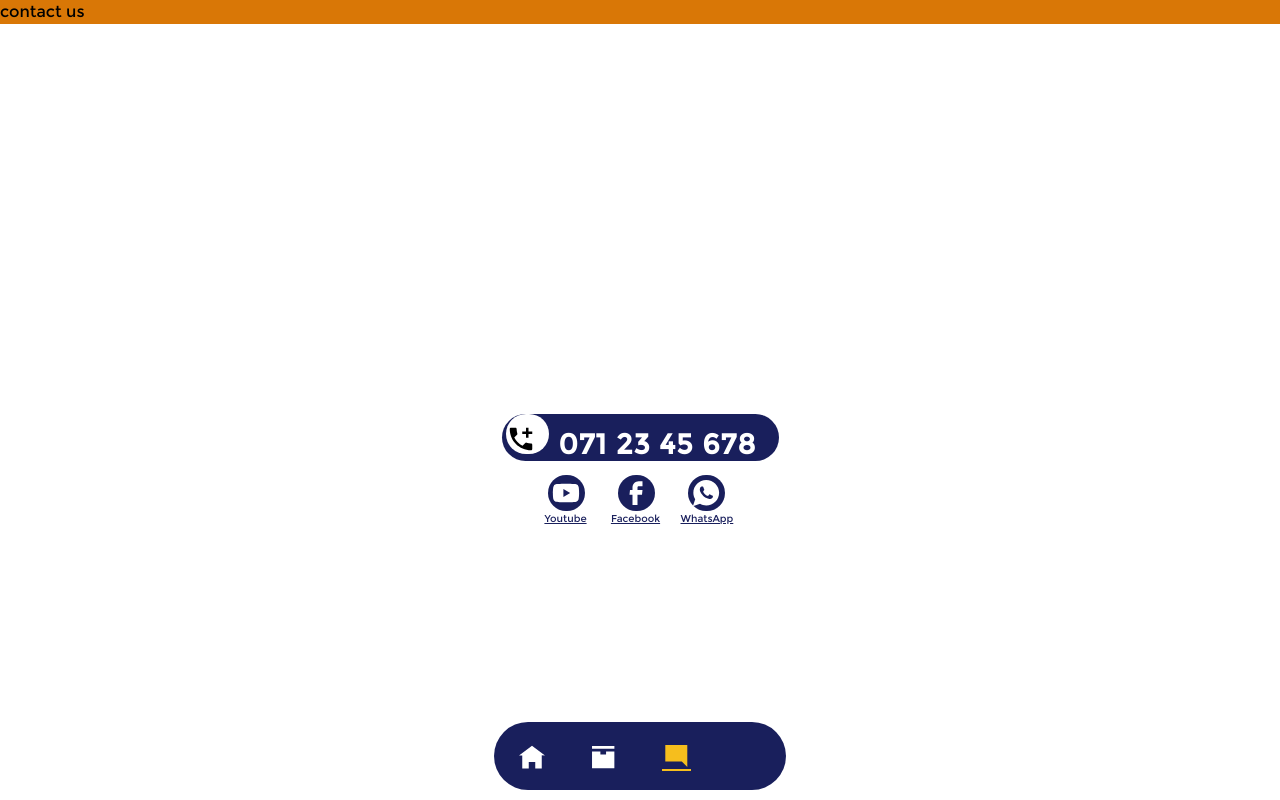
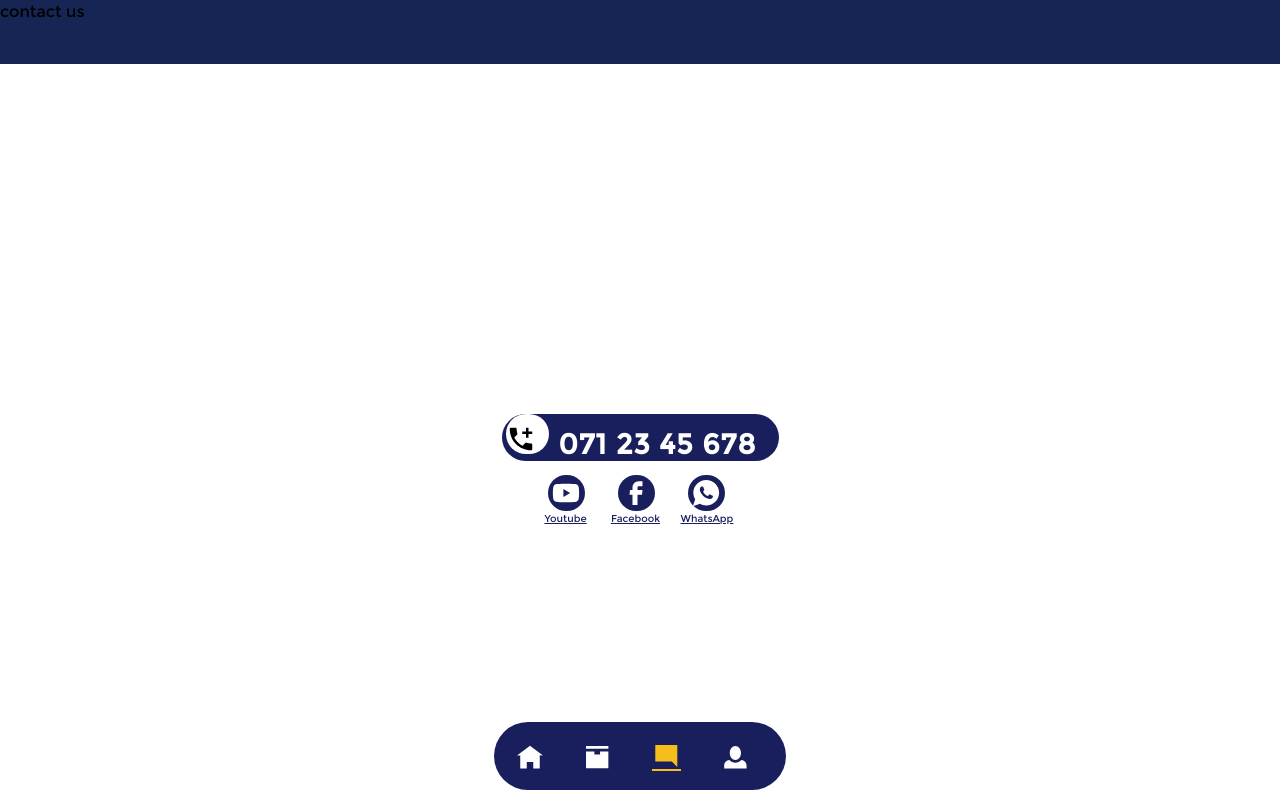
Before and after one commit to IsharaWanninayaka/LMSproject, a React (Create React App) app: page /contact in a window 1280 px wide. Built offline with nearby package versions, Linux system fonts and the light colour scheme.

Commit message:
change styles

```diff
--- a/src/components/main-pages/Contact.jsx
+++ b/src/components/main-pages/Contact.jsx
@@ -10,8 +10,8 @@ import { MdAddCall } from "react-icons/md";
 export default function Contact() {
   return (
     <div className="wrapper">
-      <div className='main'>
-        <p className='bg-amber-600'>contact us</p>
+      <div className='w-full bg-blue-950 h-16'>
+        <p className=''>contact us</p>
         <div className='contact-no'>
           <div className='contact-no-icon'>
             <MdAddCall size={30}/>
--- a/src/components/main-pages/Home.jsx
+++ b/src/components/main-pages/Home.jsx
@@ -18,7 +18,7 @@ export default function Home() {
           </div>
 
           <div className="title-boxx-2">
-            <p className="title-namee-1">YOUR GATEWAY TO </p>
+            <p className="title-namee1">YOUR GATEWAY TO </p>
             <p className="title-namee-2">INTERACTIVE EDUCATION</p>
           </div>
         </div>
--- a/src/css/course.css
+++ b/src/css/course.css
@@ -43,6 +43,7 @@
     font-family: montregular;
     font-weight: lighter;
     margin: auto;
+    margin-top: -11px;
 }
 
 .holi-image1{
--- a/src/css/footer.css
+++ b/src/css/footer.css
@@ -20,7 +20,7 @@
   width: 40px;
   height: 40px;
   display: inline-block ;
-  margin: 13px 16.4px;
+  margin: 13px 14.4px;
 
 }
 .icon{
--- a/src/css/home.css
+++ b/src/css/home.css
@@ -93,14 +93,14 @@
     margin: auto;
     margin-left: 70px;
 }
-.title-namee-1{
+.title-namee1{
     text-align: center;
     font-size: 20px;
     font-weight: bold;
     color: #FFFFFF;
     font-family: montregular;
     margin: auto;
-    padding-top: 14.59px;
+    padding-top: 7.59px;
 
 }
 .title-namee-2{
@@ -110,7 +110,7 @@
     font-family: montregular;
     font-weight: lighter;
     margin: auto;
-    padding-top: 2px;
+
 }
 
 .holi-imgg1{
```
